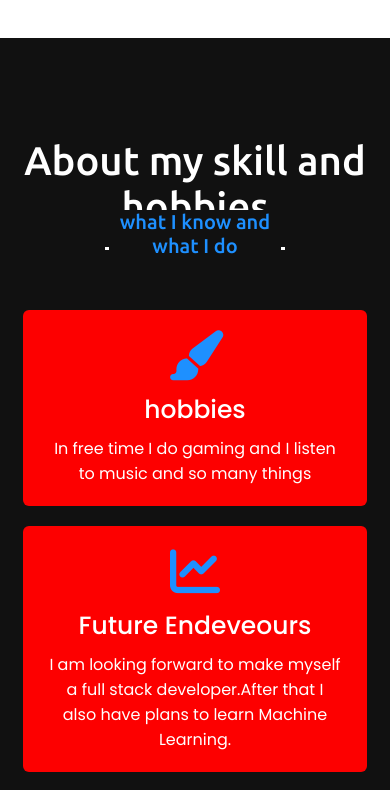
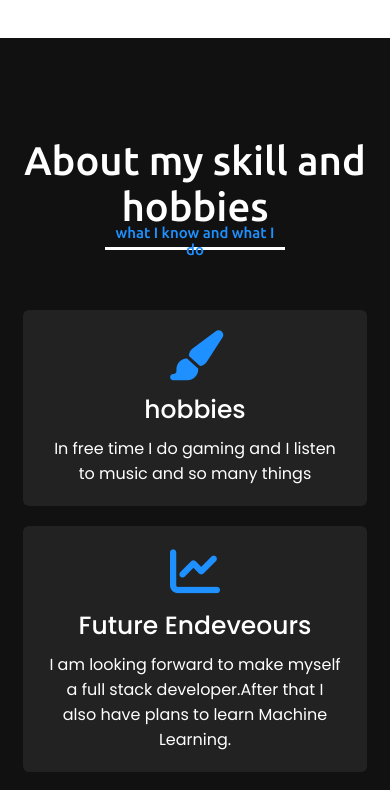
Before and after one commit to vanz1220/portfolio, a plain HTML site: page index.html in a window 390 px wide. Shown: the part 1380-2170 px from the top of the page. Drawn offline with nearby package versions, Linux system fonts and the light colour scheme.

Commit message:
osshhhhhh

```diff
--- a/style.css
+++ b/style.css
@@ -265,12 +265,12 @@ section .title::after{
 }
 .services .title::after,
 .teams .title::after{
-    background: #111;
+    background: rgba(17, 17, 17, 0);
     content: "what I know and what I do";
 }
 .services .serv-content .card{
     width: calc(33% - 20px);
-    background: rgb(253, 0, 0);
+    background: #222;
     text-align: center;
     border-radius: 6px;
     padding: 20px 25px;
@@ -682,4 +682,10 @@ footer span a:hover{
         font-size: 23px;
         line-height: 38px;
     }
+    .services .title::after,
+    .teams .title::after{
+    background: rgba(17, 17, 17, 0);
+    content: "what I know and what I do";
+    font-size: 15px;
+    }
 }
```
